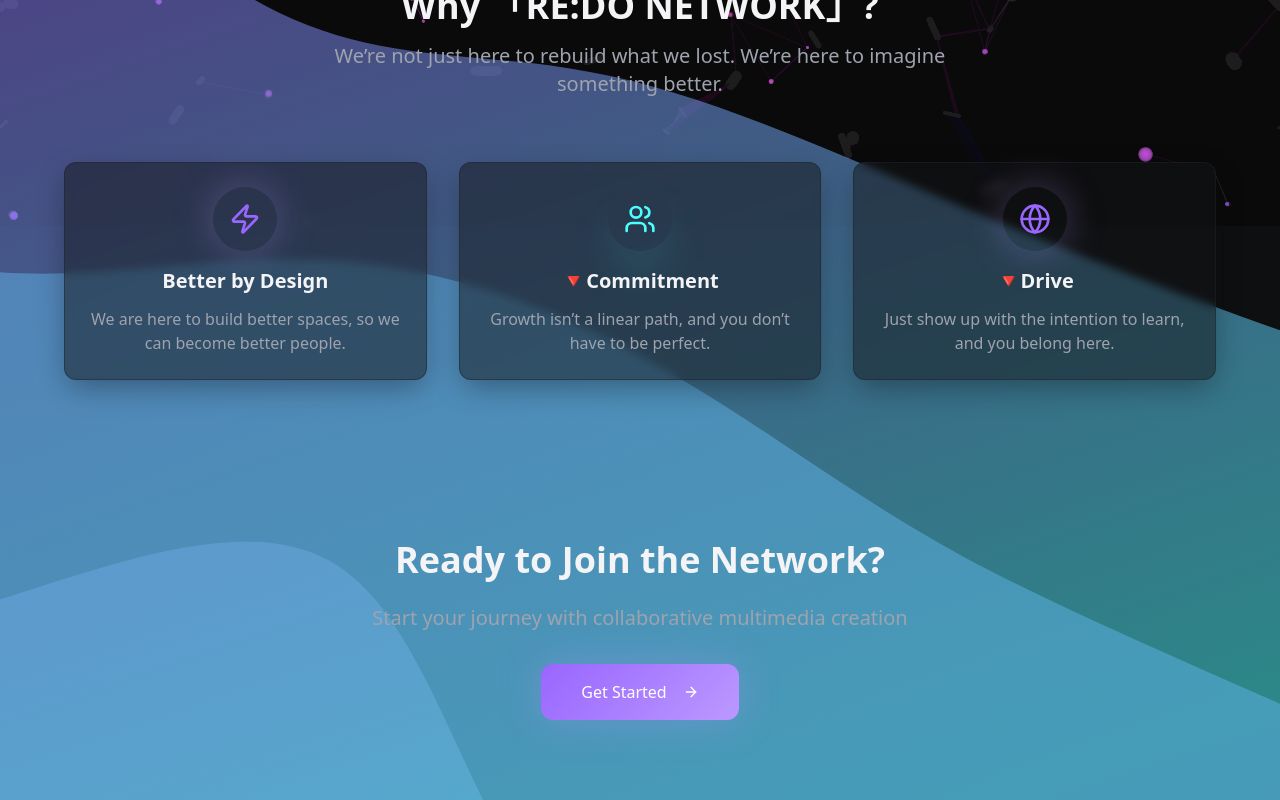
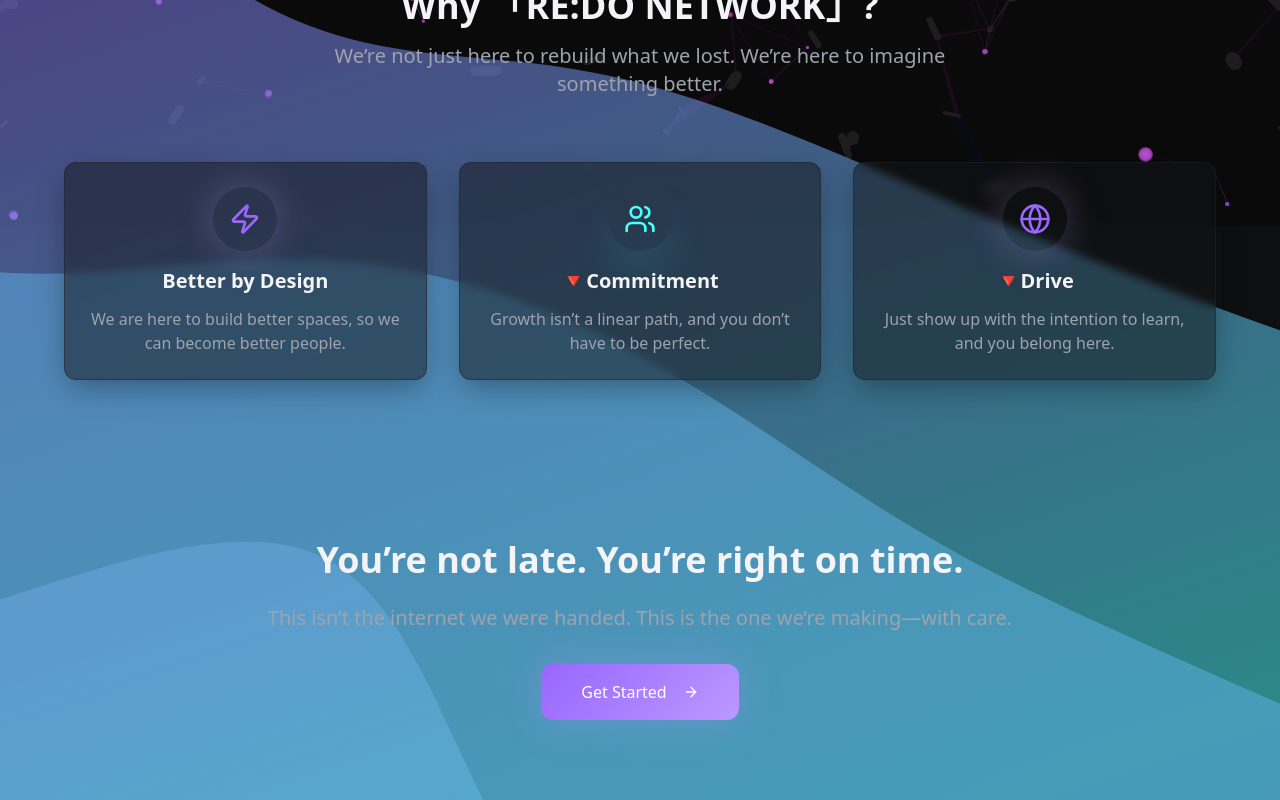
Before and after one commit to digitalPurr/redo-network, a React (Vite) app: page / in a window 1280 px wide. Shown: the part 574-1374 px from the top of the page. Built offline with nearby package versions, Linux system fonts and the light colour scheme.

Commit message:
Code edited in Lovable Code Editor
Edited UI in Lovable

```diff
--- a/src/pages/Index.tsx
+++ b/src/pages/Index.tsx
@@ -89,9 +89,9 @@ const Index = () => {
       {/* Call to Action */}
       <section className="relative py-20 px-6 z-10">
         <div className="max-w-4xl mx-auto text-center">
-          <h2 className="text-4xl font-bold mb-6">Ready to Join the Network?</h2>
+          <h2 className="text-4xl font-bold mb-6">You’re not late. You’re right on time.</h2>
           <p className="text-xl text-muted-foreground mb-8">
-            Start your journey with collaborative multimedia creation
+            This isn’t the internet we were handed. This is the one we’re making—with care.
           </p>
           <Button asChild size="lg" className="bg-gradient-primary hover:opacity-90 text-white border-0 hover-scale shadow-glow">
             <Link to="/auth">
```
